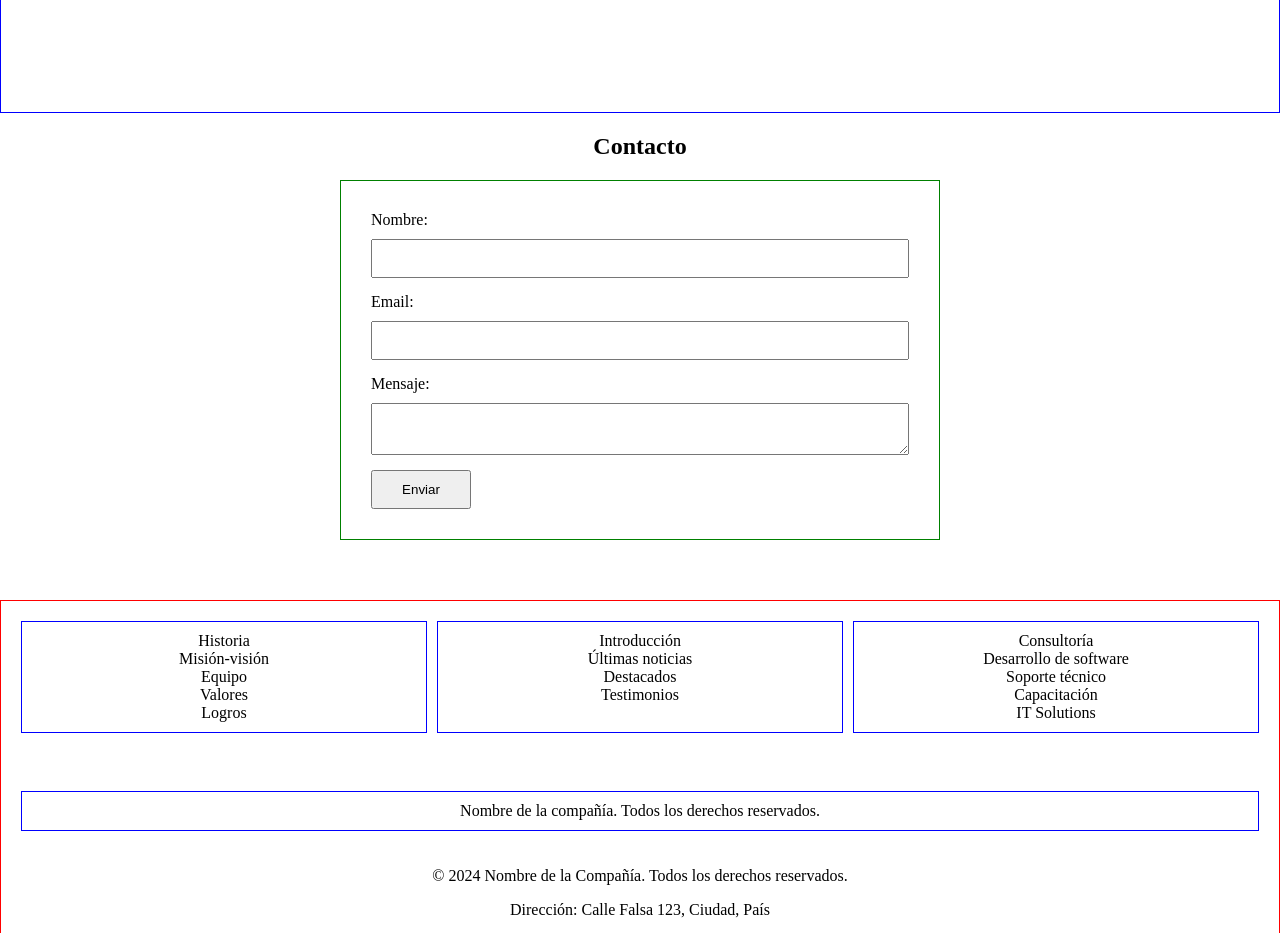
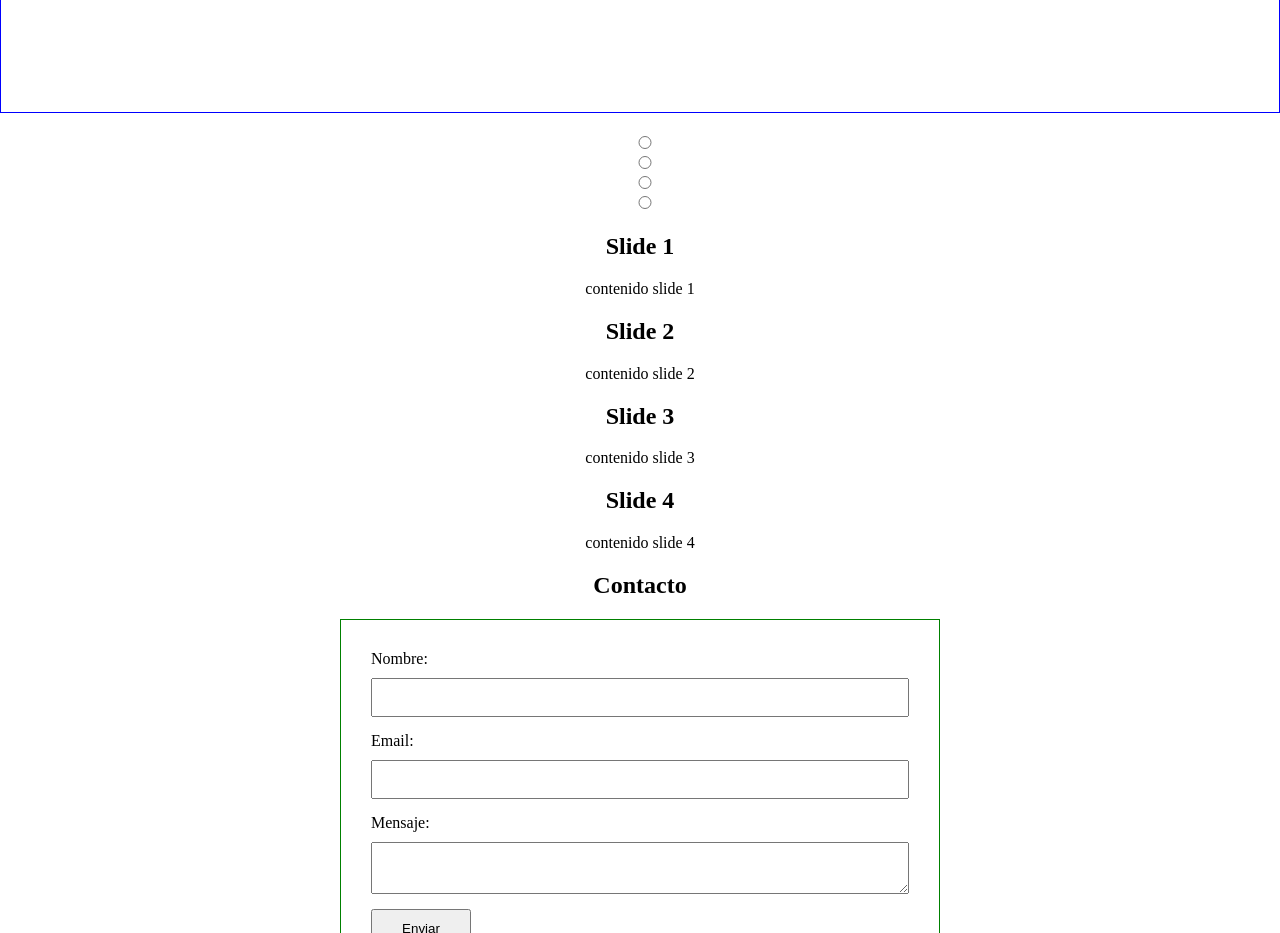
Before and after one commit to marianocoderx/project-landingPage1, a React (Vite) app: page / in a window 1280 px wide. Shown: the part 1420-2353 px from the top of the page. Built offline with nearby package versions, Linux system fonts and the light colour scheme.

Commit message:
carousel design.

```diff
--- a/src/carouselcomp.jsx
+++ b/src/carouselcomp.jsx
@@ -4,6 +4,63 @@ import '../stylesheets/carousel.css';
 export default function CarouselComp (){
     return (
         <>
+         <div id="slider">
+            <input type="radio" name="slider" id="slide1"></input>
+            <input type="radio" name="slider" id="slide2"></input>
+            <input type="radio" name="slider" id="slide3"></input>
+            <input type="radio" name="slider" id="slide4"></input>
+
+            <div id="slides">
+                <div id="overflow">
+                    <div className="inner">
+                        <div className="slide slide_1">
+                            <div className="slide_content">
+                                <h2>Slide 1</h2>
+                                <p>contenido slide 1</p>
+                            </div>
+                        </div>
+
+                        <div className="slide slide_2">
+                            <div className="slide_content">
+                                <h2>Slide 2</h2>
+                                <p>contenido slide 2</p>
+                            </div>
+                        </div>
+
+                        <div className="slide slide_3">
+                            <div className="slide_content">
+                                <h2>Slide 3</h2>
+                                <p>contenido slide 3</p>
+                            </div>
+                        </div>
+
+                        <div className="slide slide_4">
+                            <div className="slide_content">
+                                <h2>Slide 4</h2>
+                                <p>contenido slide 4</p>
+                            </div>
+                        </div>
+                    </div>
+                </div>
+            </div>
+
+            <div id="controls">
+                <label for="slide1"></label>
+                <label for="slide2"></label>
+                <label for="slide3"></label>
+                <label for="slide4"></label>
+            </div>
+
+            <div id="bullets">
+                <label for="slide1"></label>
+                <label for="slide2"></label>
+                <label for="slide3"></label>
+                <label for="slide4"></label>
+            </div>
+
+
+
+         </div>
         </>
     )
 }
--- a/stylesheets/carousel.css
+++ b/stylesheets/carousel.css
@@ -0,0 +1,6 @@
+#slider{
+    margin: 0 auto;
+    width: 800px;
+    max-width: 100%;
+    text-align: center;
+}
```
